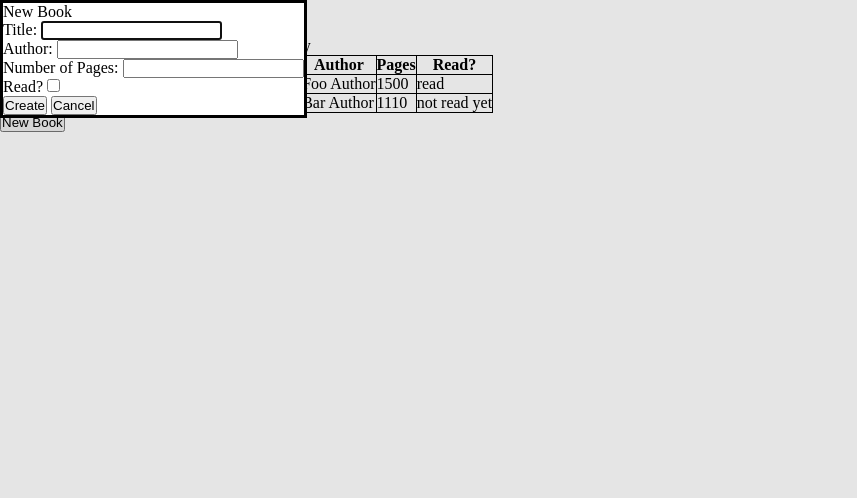
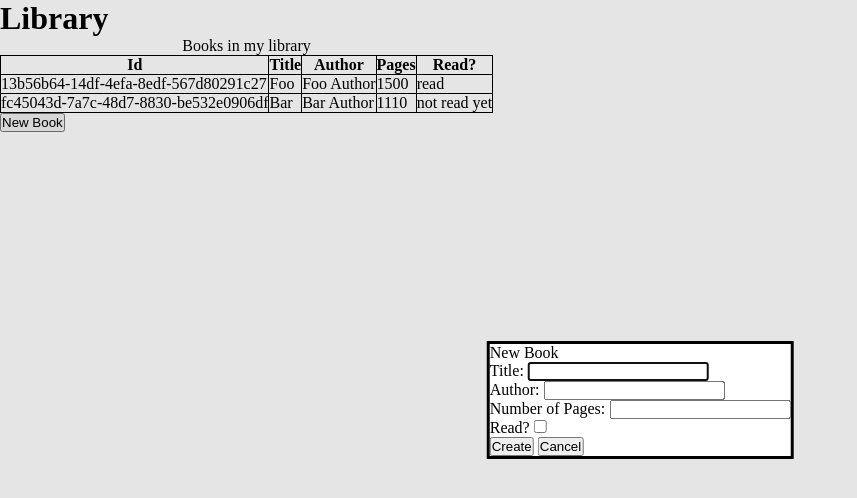
Before and after one commit to scorbiclife/odin-library, a plain HTML site: page index.html in a window 1280 px wide. Both pictures are taken after a click on the button "New Book". Shown: the whole page, without its empty margins (0-857 px from the left). Drawn offline with Linux system fonts and the light colour scheme.

Commit message:
feat(dialog/css): center dialog on screen

```diff
--- a/index.css
+++ b/index.css
@@ -18,3 +18,9 @@ th,
 td {
   border: 1px solid black;
 }
+
+dialog {
+  top: 50%;
+  left: 50%;
+  transform: translate(-50%, -50%);
+}
```
